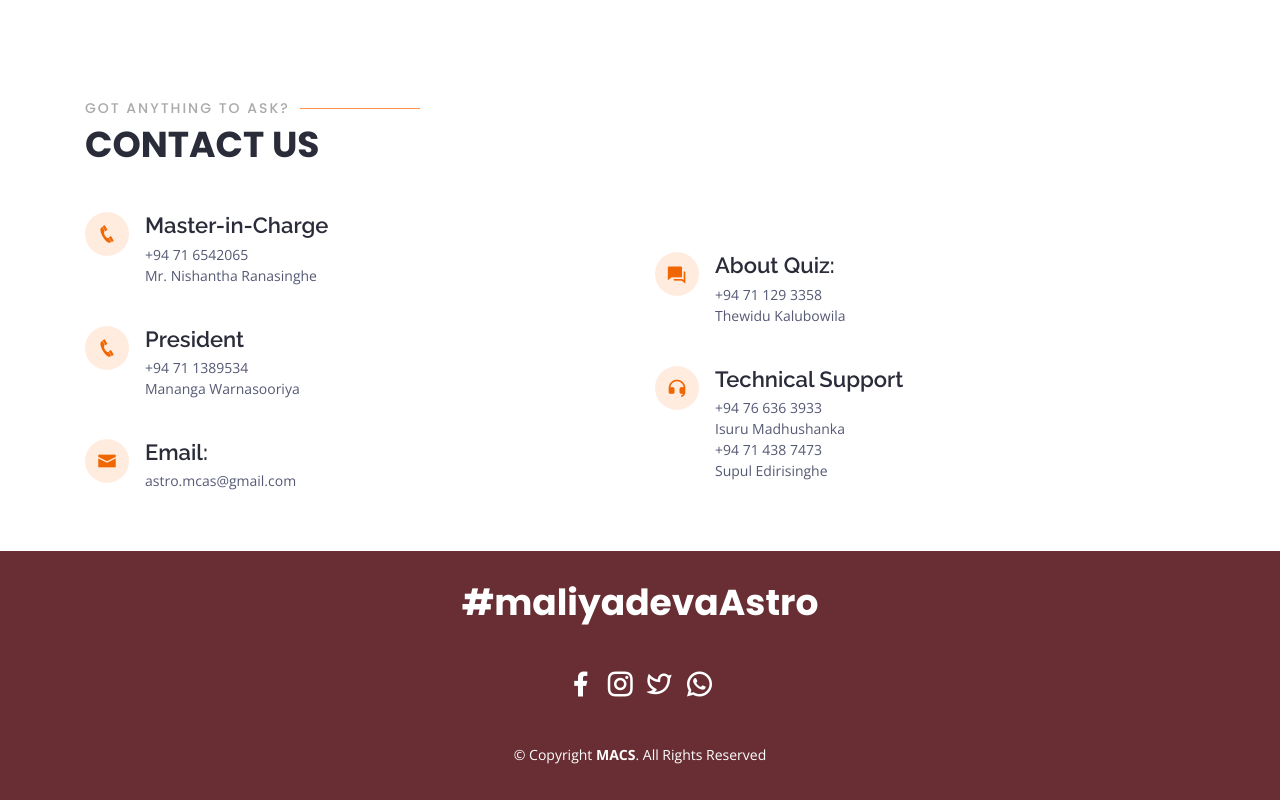
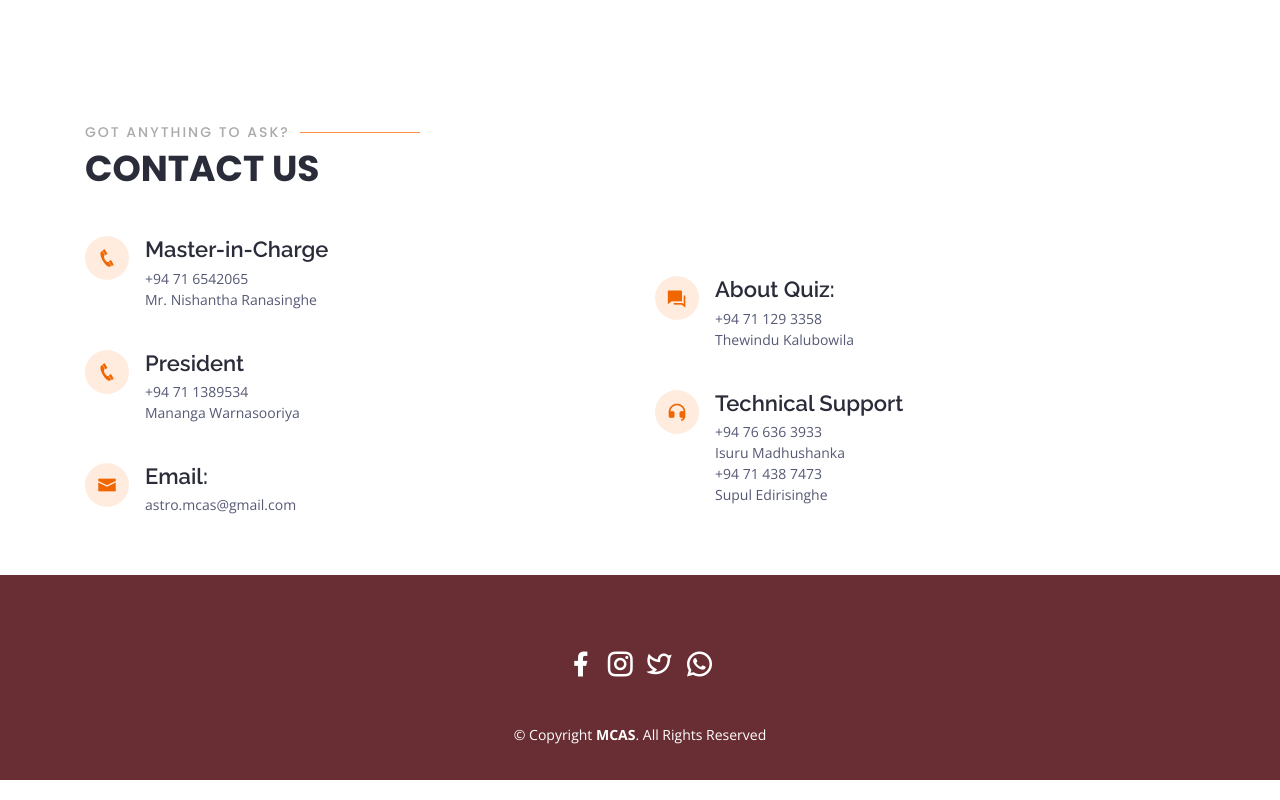
Before and after one commit to budd9442/APKWeb, a plain HTML site: page index.html in a window 1280 px wide. Shown: the part 3363-4163 px from the top of the page. Drawn offline with nearby package versions, Linux system fonts and the light colour scheme.

Commit message:
minor text edits
Viva round description
removed #maliyadevaastro
fixed thevindu's name
fixed copyright MCAS

```diff
--- a/index.html
+++ b/index.html
@@ -312,7 +312,7 @@
             <div class="icon-box" data-aos="zoom-in-left" data-aos-delay="200" >
               <div class="icon"><img src="assets/img/audio_wave_512px.png" width="70" ></div>
               <h4 class="title"><a href="">Viva Round</a></h4>
-              <p class="description">Excepteur sint occaecat cupidatat non proident, sunt in culpa qui officia deserunt mollit anim id est laborum</p>
+              <p class="description">A participant per team will be selected randomly for a VIVA round in the middle of the quiz. The preferred medium of communication will be discussed prior to the competition.</p>
             </div>
           </div>
         </div>
@@ -484,7 +484,7 @@
               <div class="phone">
                 <i class="ri-question-answer-fill"></i>
                 <h4>About Quiz:</h4>
-                <p>+94 71 129 3358 <br>Thewidu Kalubowila</p>
+                <p>+94 71 129 3358 <br>Thewindu Kalubowila</p>
               </div>
               <div class="phone">
                 <i class="ri-customer-service-fill"></i>
@@ -506,7 +506,6 @@
   <!-- ======= Footer ======= -->
   <footer id="footer">
     <div class="container">
-      <h3>#maliyadevaAstro</h3>
       <p></p>
       <div class="social-links">
 
@@ -517,7 +516,7 @@
 
       </div>
       <div class="copyright">
-        &copy; Copyright <strong><span>MACS</span></strong>. All Rights Reserved
+        &copy; Copyright <strong><span>MCAS</span></strong>. All Rights Reserved
       </div>
 
 
```
